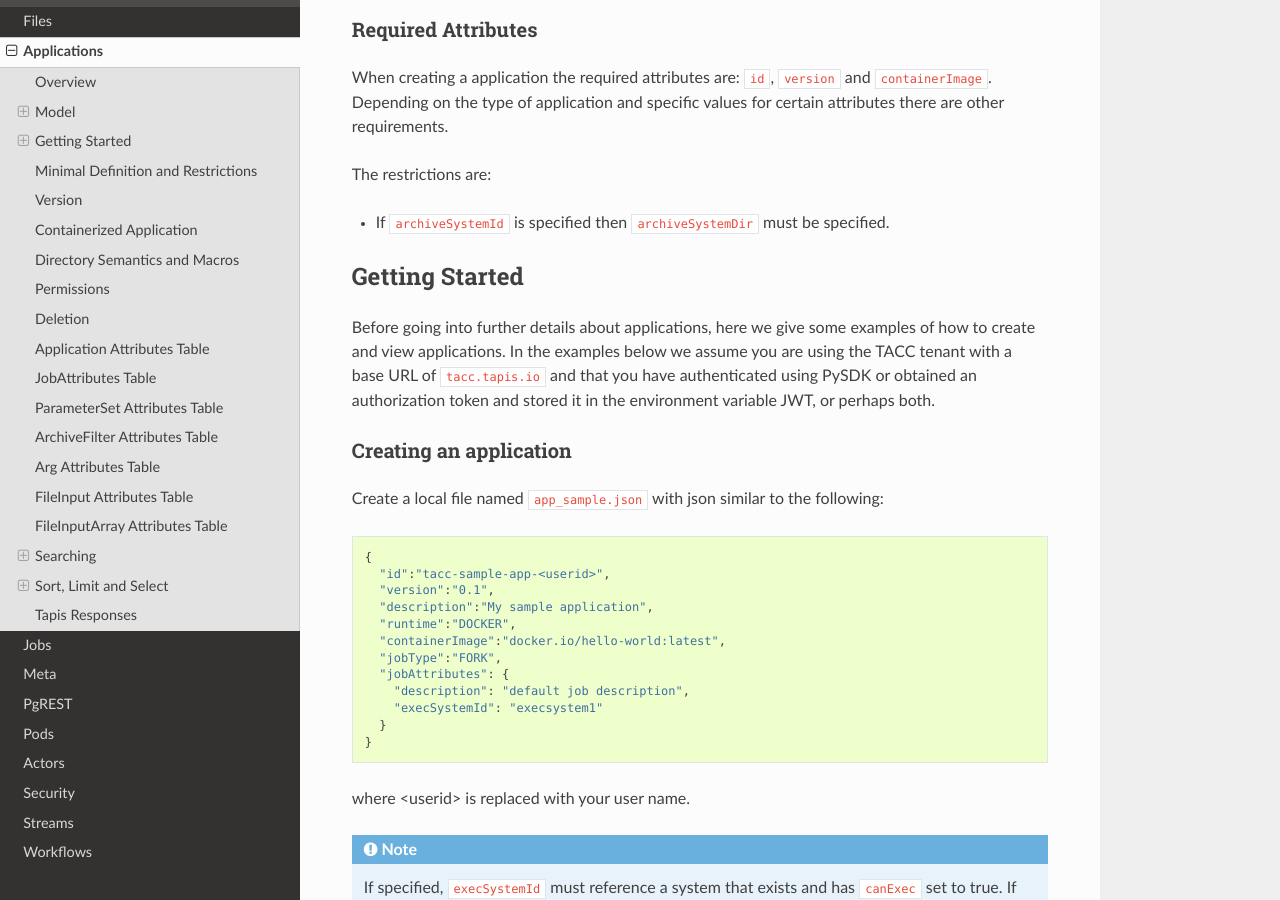
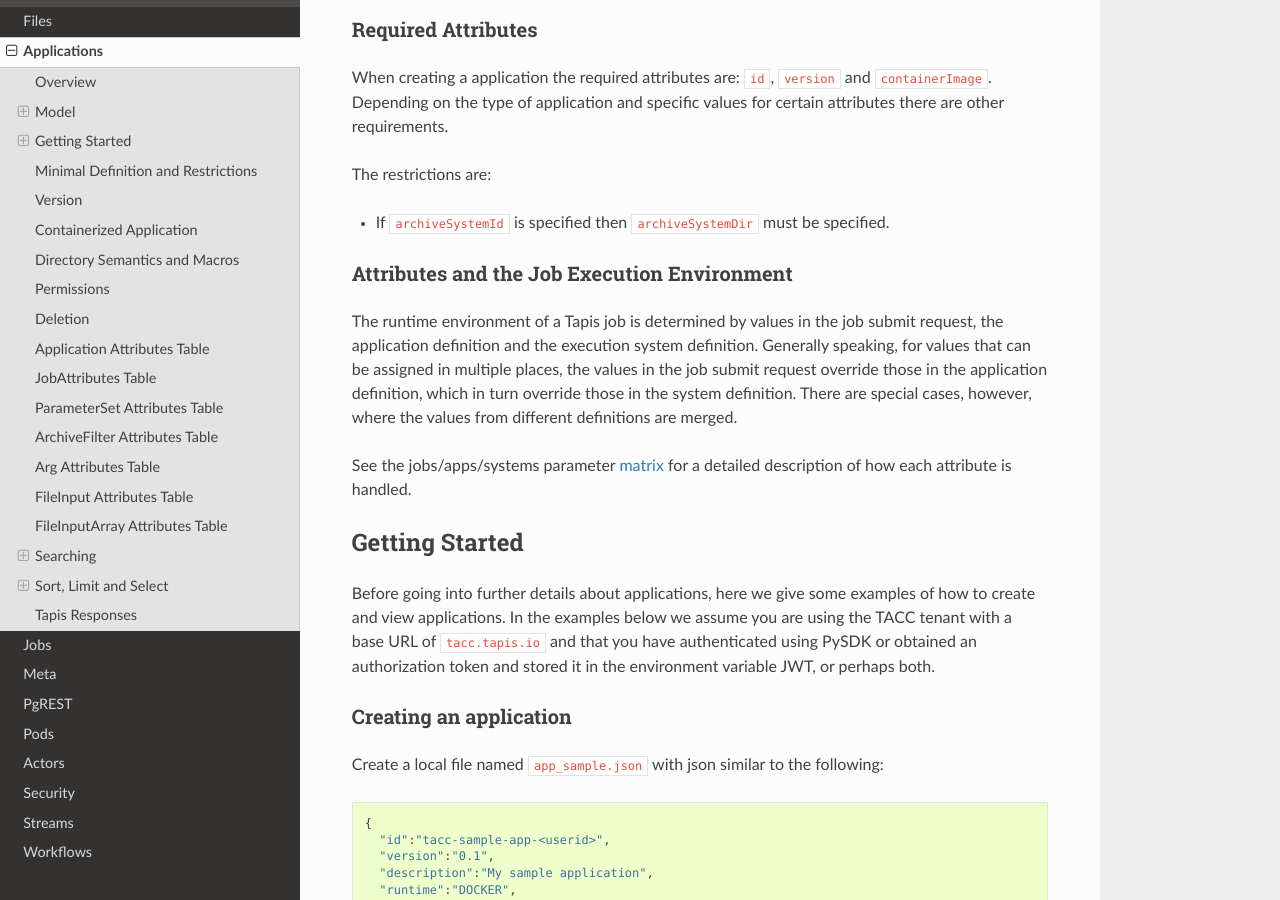
Before and after one commit to tapis-project/documentation, a Sphinx documentation site: the page built from source/technical/apps.rst, in a window 1280 px wide and 900 px high, scrolled down 2366 px. Built offline with Sphinx 7.4.7 and the Read the Docs theme 2.0.0, drawn with Linux system fonts in a browser that asks for light colours.

Commit message:
Apps: Write up section on job exec env. Add link to job/app/sys parm matrix.

```diff
--- a/source/technical/apps.rst
+++ b/source/technical/apps.rst
@@ -3,7 +3,6 @@
 =======================================
 Applications
 =======================================
-
 In order to run a job on a system you will need to create or have access to a Tapis **application**.
 
 -----------------
@@ -36,7 +35,6 @@
 
 Non-Versioned Attributes
 ~~~~~~~~~~~~~~~~~~~~~~~~
-
 *id*
   A short descriptive name for the application that is unique within the tenant.
 *owner*
@@ -53,7 +51,6 @@
 
 Versioned Attributes
 ~~~~~~~~~~~~~~~~~~~~
-
 *version*
   Applications are expected to evolve over time. ``Id`` + ``version`` must be unique within a tenant.
 *description*
@@ -92,7 +89,6 @@
 
 Required Attributes
 ~~~~~~~~~~~~~~~~~~~
-
 When creating a application the required attributes are: ``id``, ``version`` and  ``containerImage``.
 Depending on the type of application and specific values for certain attributes there are other requirements.
 
@@ -100,10 +96,22 @@
 
 * If ``archiveSystemId`` is specified then ``archiveSystemDir`` must be specified.
 
+
+Attributes and the Job Execution Environment
+~~~~~~~~~~~~~~~~~~~~~~~~~~~~~~~~~~~~~~~~~~~~~~~~~~~~~~~~
+The runtime environment of a Tapis job is determined by values in the job submit request, the application definition
+and the execution system definition. Generally speaking, for values that can be assigned in multiple places, the
+values in the job submit request override those in the application definition, which in turn override those in the
+system definition. There are special cases, however, where the values from different definitions are merged.
+
+See the jobs/apps/systems parameter matrix_ for a detailed description of how each attribute is handled.
+
+.. _matrix: https://drive.google.com/file/d/1BrY6tHzOegwsgDMrhcKE7RHH7HRAA0Do/view?usp=sharing
+
+
 --------------------------------
 Getting Started
 --------------------------------
-
 Before going into further details about applications, here we give some examples of how to create and view applications.
 In the examples below we assume you are using the TACC tenant with a base URL of ``tacc.tapis.io`` and that you have
 authenticated using PySDK or obtained an authorization token and stored it in the environment variable JWT,
@@ -111,7 +119,6 @@
 
 Creating an application
 ~~~~~~~~~~~~~~~~~~~~~~~
-
 Create a local file named ``app_sample.json`` with json similar to the following::
 
   {
@@ -153,7 +160,6 @@
 
 Retrieving details for an application
 ^^^^^^^^^^^^^^^^^^^^^^^^^^^^^^^^^^^^^
-
 To retrieve details for a specific application, such as the one above:
 
 Using PySDK:
@@ -234,7 +240,6 @@
 
 Retrieving details for all applications
 ^^^^^^^^^^^^^^^^^^^^^^^^^^^^^^^^^^^^^^^
-
 To see the current list of applications that you are authorized to view:
 
 .. comment
@@ -333,7 +338,6 @@
 -----------------------------
 Application Attributes Table
 -----------------------------
-
 +---------------------+----------------+----------------------+--------------------------------------------------------------------------------------+
 | Attribute           | Type           | Example              | Notes                                                                                |
 +=====================+================+======================+======================================================================================+
@@ -409,7 +413,6 @@
 ------------------------
 JobAttributes Table
 ------------------------
-
 ..
     | dynamicExecSystem   | boolean        |                      | - Indicates if constraints are to be used to select an execution system.             |
     |                     |                |                      | - The default is FALSE.                                                              |
@@ -493,7 +496,6 @@
 -----------------------------
 ParameterSet Attributes Table
 -----------------------------
-
 +---------------------+----------------+----------------------+--------------------------------------------------------------------------------------+
 | Attribute           | Type           | Example              | Notes                                                                                |
 +=====================+================+======================+======================================================================================+
@@ -517,7 +519,6 @@
 ------------------------------
 ArchiveFilter Attributes Table
 ------------------------------
-
 +---------------------+----------------+----------------------+--------------------------------------------------------------------------------------+
 | Attribute           | Type           | Example              | Notes                                                                                |
 +=====================+================+======================+======================================================================================+
@@ -534,7 +535,6 @@
 ------------------------
 Arg Attributes Table
 ------------------------
-
 +---------------------+------------+----------------------+--------------------------------------------------------------------------------------+
 | Attribute           | Type       | Example              | Notes                                                                                |
 +=====================+============+======================+======================================================================================+
@@ -554,7 +554,6 @@
 --------------------------
 FileInput Attributes Table
 --------------------------
-
 +-----------------+-----------+----------------------+--------------------------------------------------------------------------------------+
 | Attribute       | Type      | Example              | Notes                                                                                |
 +=================+===========+======================+======================================================================================+
@@ -580,7 +579,6 @@
 -------------------------------
 FileInputArray Attributes Table
 -------------------------------
-
 +-----------------+-----------+----------------------+--------------------------------------------------------------------------------------+
 | Attribute       | Type      | Example              | Notes                                                                                |
 +=================+===========+======================+======================================================================================+
```
